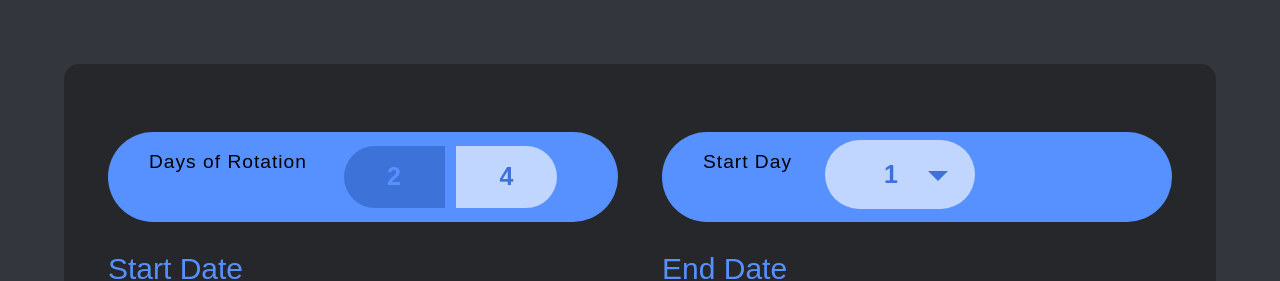
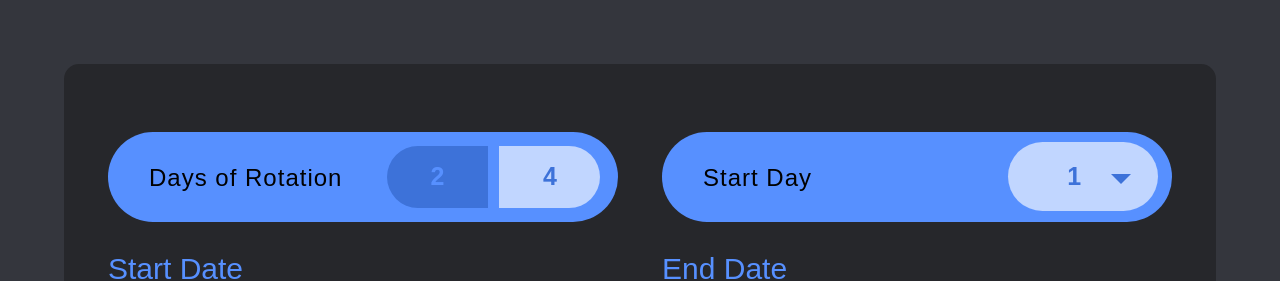
Before and after one commit to emlyqi/visionPrep, a React (Create React App) app in the folder frontend/: page /upload in a window 1280 px wide. Both pictures are taken after a click on the button "Next". Shown: the top 281 px of the page. Built offline with nearby package versions, Linux system fonts and the light colour scheme.

Commit message:
changed padding of buttons

```diff
--- a/frontend/src/components/DoRButts.js
+++ b/frontend/src/components/DoRButts.js
@@ -58,6 +58,9 @@ function DoRButts () {
 
     return (
         <ToggleButtonGroup
+            sx={{
+                paddingLeft: '.5rem'
+            }}
             value={daysOfRotationValue}
             exclusive
             onChange={handleDOR}
--- a/frontend/src/components/SelectDays.js
+++ b/frontend/src/components/SelectDays.js
@@ -58,9 +58,10 @@ function SelectDays () {
                     letterSpacing: '0.0625rem',
                     fontFamily: 'sans-serif',
                     verticalAlign: 'center',
-                    fontSize: '1.2rem',
+                    fontSize: '1.5rem',
                     color: '#010101',
                     display: 'inline-block',
+                    paddingTop: '.5rem',
                     paddingLeft: '2.5625rem',
                     whiteSpace: 'nowrap'
                   }}
@@ -114,11 +115,12 @@ function SelectDays () {
                     letterSpacing: '0.0625rem',
                     fontFamily: 'sans-serif',
                     verticalAlign: 'center',
-                    fontSize: '1.2rem',
+                    fontSize: '1.5rem',
                     color: '#010101',
                     display: 'inline',
                     justifyContent: 'left',
                     paddingLeft: '2.5625rem',
+                    paddingTop: '.5rem',
                     whiteSpace: 'nowrap'
                   }}
                 >
@@ -130,7 +132,7 @@ function SelectDays () {
                   display='flex'
                   paddingLeft='1.5625rem'
                 >
-                  <FormControl sx={{m:1, minWidth: "9.375rem", Height: "3.83rem"}}>
+                  <FormControl sx={{m:1, minWidth: "9.375rem", Height: "3.83rem", paddingLeft: '10.2rem', paddingTop: '0.15rem'}}>
                     <Select
                       value={startDayz}
                       onChange={handleChange}
--- a/frontend/src/components/Upload.js
+++ b/frontend/src/components/Upload.js
@@ -122,7 +122,7 @@ function UploadCSV() {
                 component = "span"
                 sx={{
                   position: 'absolute',
-                  left: '36%',
+                  left: '40%',
                   top: '3.3rem',
                   fontFamily: 'sans-serif',
                   color: '#010101',
@@ -198,8 +198,9 @@ function UploadCSV() {
             <img
               src={csvInstr}
               alt="CSV Format Instructions"
-              width="80%"
-              height="auto"
+              style={{
+                width:"70%"
+              }}
               />
         {/* </div> */}
         </Grid>
```
